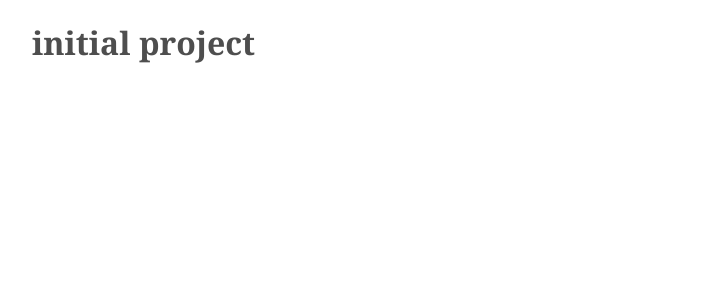
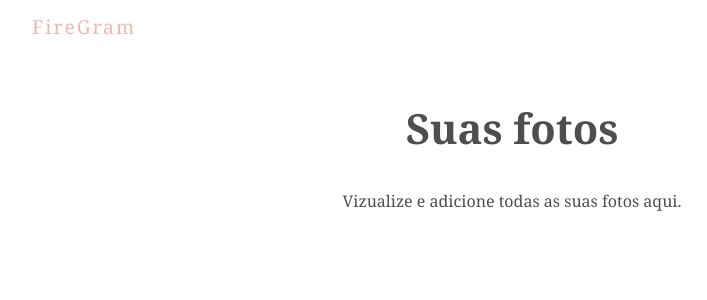
Before and after one commit to MateusOli21/firegram, a React (Create React App) app: page / in a window 1280 px wide. Shown: the top 300 px of the page, without its empty margins (128-835 px from the left). Built offline with nearby package versions, Linux system fonts and the light colour scheme.

Commit message:
Created Title component.

```diff
--- a/src/App.js
+++ b/src/App.js
@@ -1,11 +1,13 @@
 import React from "react";
+
+import Title from "./components/Title";
 
 import GlobalStyles from "./styles/GlobalStyles";
 
 function App() {
   return (
     <div className="App">
-      <h1>initial project</h1>
+      <Title />
       <GlobalStyles />
     </div>
   );
--- /dev/null
+++ b/src/components/Title/index.js
@@ -0,0 +1,15 @@
+import React from "react";
+
+import { Container } from "./styles";
+
+function Title() {
+  return (
+    <Container>
+      <h1>FireGram</h1>
+      <h2>Suas fotos</h2>
+      <p>Vizualize e adicione todas as suas fotos aqui.</p>
+    </Container>
+  );
+}
+
+export default Title;
--- /dev/null
+++ b/src/components/Title/styles.js
@@ -0,0 +1,18 @@
+import styled from "styled-components";
+
+export const Container = styled.div`
+  h1 {
+    color: var(--primary);
+    font-size: 1.2rem;
+    letter-spacing: 2px;
+    font-weight: normal;
+  }
+  h2,
+  p {
+    text-align: center;
+  }
+  h2 {
+    margin-top: 60px;
+    font-size: 2.6rem;
+  }
+`;
```
